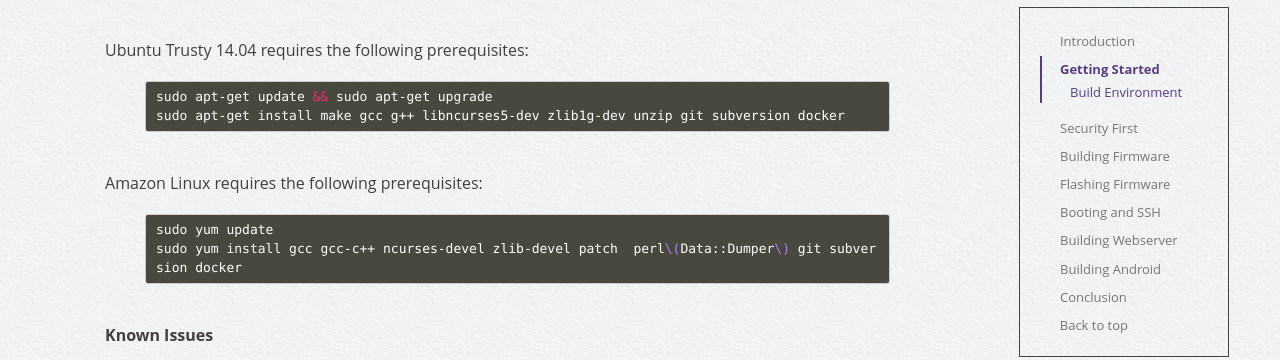
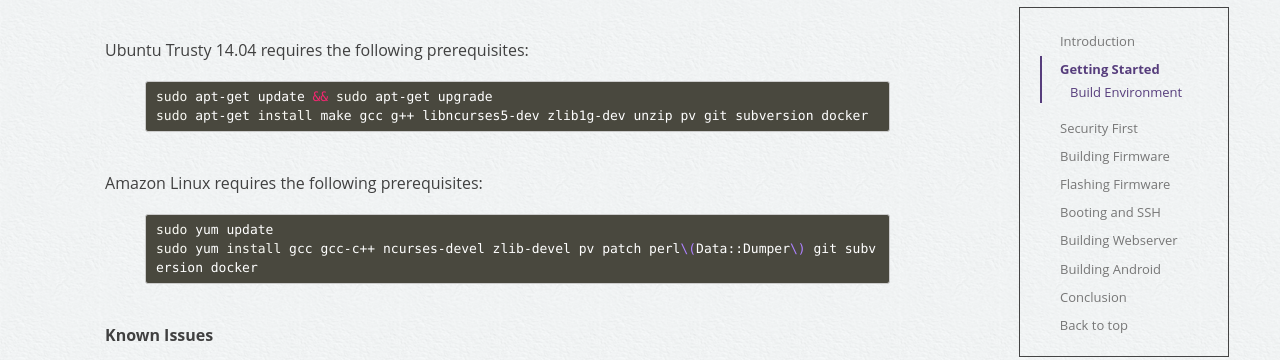
Before and after one commit to rest-switch/rest-switch.github.io, a Jekyll site: the page built from _posts/2015-11-02-a140808.markdown, in a window 1280 px wide and 900 px high, scrolled down 3228 px. Shown: the part 152-512 px from the top of the window. Built offline with Jekyll 4.4.1, drawn with Linux system fonts in a browser that asks for light colours; nearby versions of some CDN libraries.

Commit message:
added pv package

```diff
--- a/_posts/2015-11-02-a140808.markdown
+++ b/_posts/2015-11-02-a140808.markdown
@@ -130,14 +130,14 @@
 
 {% highlight sh %}
 sudo apt-get update && sudo apt-get upgrade
-sudo apt-get install make gcc g++ libncurses5-dev zlib1g-dev unzip git subversion docker
+sudo apt-get install make gcc g++ libncurses5-dev zlib1g-dev unzip pv git subversion docker
 {% endhighlight %}
 
 Amazon Linux requires the following prerequisites:
 
 {% highlight sh %}
 sudo yum update
-sudo yum install gcc gcc-c++ ncurses-devel zlib-devel patch  perl\(Data::Dumper\) git subversion docker
+sudo yum install gcc gcc-c++ ncurses-devel zlib-devel pv patch perl\(Data::Dumper\) git subversion docker
 {% endhighlight %}
 
 **Known Issues**
```
